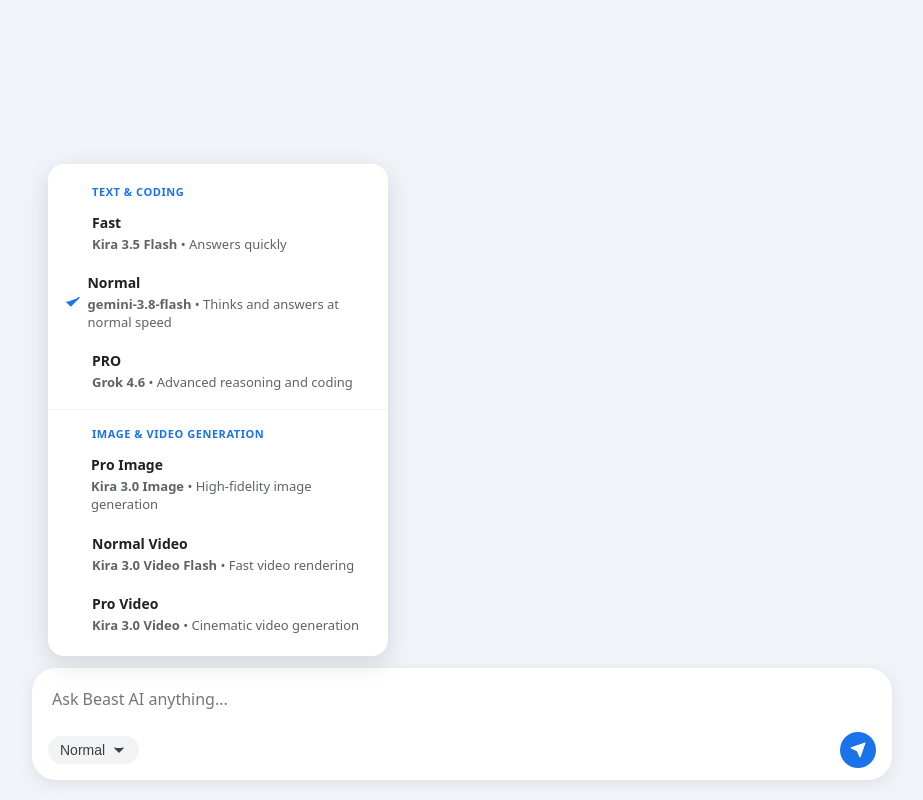
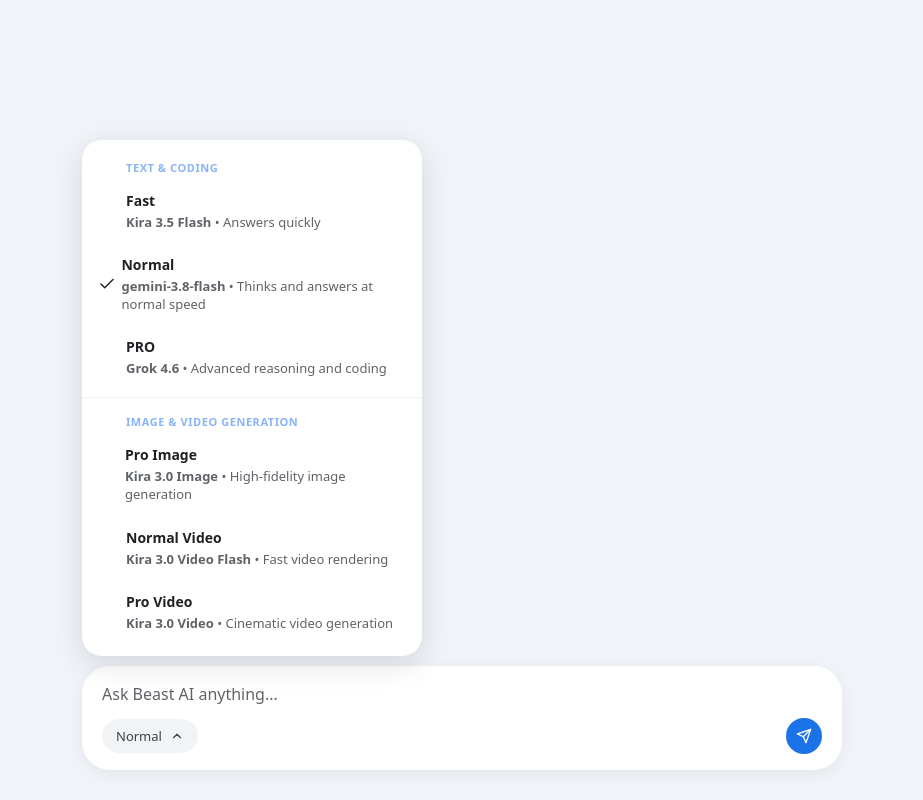
Before and after one commit to chiranthbeastgamerno1/BeastAI, a plain HTML site: page index.html in a window 1280 px wide. Both pictures are taken after a click on the button "Normal". Shown: the whole page, without its empty margins (178-1101 px from the left). Drawn offline with Linux system fonts and the light colour scheme.

Commit message:
Update index.html

```diff
--- a/index.html
+++ b/index.html
@@ -10,31 +10,25 @@
       box-sizing: border-box;
       margin: 0;
       padding: 0;
+      font-family: system-ui, -apple-system, BlinkMacSystemFont, 'Segoe UI', Roboto, sans-serif;
     }
 
     body {
-      font-family: system-ui, -apple-system, BlinkMacSystemFont, 'Segoe UI', Roboto, sans-serif;
-      background-color: #f0f4f9;
-      color: #202124;
+      background-color: #f0f4f9; /* Soft background matching your live Vercel deployment */
       height: 100vh;
       display: flex;
       flex-direction: column;
+      align-items: center;
+      justify-content: flex-end; /* Anchors the input bar to the bottom */
       overflow: hidden;
+      color: #202124;
     }
 
-    /* Main Chat Layout */
-    .chat-container {
-      flex: 1;
-      display: flex;
-      flex-direction: column;
-      max-width: 900px;
-      margin: 0 auto;
-      width: 100%;
-      position: relative;
-    }
-
+    /* Main Chat Display Area */
     .chat-history {
       flex: 1;
+      width: 100%;
+      max-width: 800px;
       padding: 20px;
       overflow-y: auto;
       display: flex;
@@ -42,19 +36,22 @@
       gap: 20px;
     }
 
-    /* Input Area */
+    /* Floating Input Wrapper */
     .input-wrapper {
-      padding: 20px;
-      background: transparent;
+      width: 100%;
+      max-width: 800px;
+      padding: 0 20px 30px 20px;
+      position: relative;
     }
 
+    /* The Floating Input Pill from your screenshot */
     .input-box {
       background: #ffffff;
-      border-radius: 24px;
-      box-shadow: 0 4px 16px rgba(0, 0, 0, 0.08);
+      border-radius: 28px;
+      box-shadow: 0 4px 16px rgba(0, 0, 0, 0.06);
       display: flex;
       flex-direction: column;
-      padding: 12px 16px;
+      padding: 16px 20px;
       position: relative;
     }
 
@@ -63,30 +60,34 @@
       resize: none;
       outline: none;
       font-size: 16px;
-      font-family: inherit;
-      min-height: 44px;
+      min-height: 24px;
       max-height: 200px;
-      padding: 8px 4px;
       background: transparent;
+      color: #202124;
+      line-height: 1.5;
+      margin-bottom: 12px;
+    }
+
+    textarea::placeholder {
+      color: #5f6368;
     }
 
     .input-controls {
       display: flex;
       justify-content: space-between;
       align-items: center;
-      margin-top: 8px;
     }
 
-    /* Model Selector Button */
+    /* The Model Selector Pill Button (Normal ▾) */
     .model-selector-btn {
       display: flex;
       align-items: center;
-      gap: 6px;
+      gap: 8px;
       background: #f1f3f4;
       border: none;
-      padding: 6px 12px;
-      border-radius: 16px;
-      font-size: 14px;
+      padding: 8px 14px;
+      border-radius: 18px;
+      font-size: 13px;
       font-weight: 500;
       color: #3c4043;
       cursor: pointer;
@@ -97,6 +98,7 @@
       background: #e8eaed;
     }
 
+    /* The Blue Send Button */
     .submit-btn {
       background: #1a73e8;
       color: white;
@@ -115,19 +117,24 @@
       background: #1557b0;
     }
 
-    /* Dropdown UI */
+    /* The Dropdown Popup Card */
     .beast-dropdown {
       position: absolute;
-      bottom: 100%;
-      left: 16px;
-      margin-bottom: 12px;
+      bottom: calc(100% + 10px);
+      left: 20px; /* Aligns with the left side of the inner container */
       width: 340px;
       background: #ffffff;
-      border-radius: 16px;
-      box-shadow: 0 8px 24px rgba(0, 0, 0, 0.12);
+      border-radius: 20px;
+      box-shadow: 0 8px 30px rgba(0, 0, 0, 0.12);
       padding: 12px 0;
-      display: none; /* Hidden by default */
+      display: none;
       z-index: 100;
+      animation: popIn 0.2s cubic-bezier(0.16, 1, 0.3, 1);
+    }
+
+    @keyframes popIn {
+      from { opacity: 0; transform: translateY(10px) scale(0.98); }
+      to { opacity: 1; transform: translateY(0) scale(1); }
     }
 
     .beast-dropdown.active {
@@ -139,14 +146,14 @@
       font-weight: 700;
       text-transform: uppercase;
       letter-spacing: 0.05em;
-      color: #1a73e8;
+      color: #8ab4f8;
       padding: 8px 16px 4px 44px;
     }
 
     .menu-item {
       display: flex;
       align-items: center;
-      padding: 10px 16px;
+      padding: 12px 16px;
       cursor: pointer;
       transition: background-color 0.2s ease;
     }
@@ -159,7 +166,7 @@
       width: 28px;
       display: flex;
       justify-content: flex-start;
-      color: #1a73e8;
+      color: #202124;
     }
 
     .text-content {
@@ -185,24 +192,17 @@
       background-color: #f1f3f4;
       margin: 8px 0;
     }
-
-    /* SVG Icons */
-    svg {
-      fill: currentColor;
-    }
   </style>
 </head>
 <body>
 
-  <div class="chat-container">
-    <div class="chat-history" id="chatHistory">
-      <!-- Chat messages will appear here -->
-    </div>
+  <!-- The chat area where messages will appear -->
+  <div class="chat-history" id="chatHistory"></div>
 
+  <!-- The floating input container at the bottom -->
   <div class="input-wrapper">
-      <div class="input-box">
 
-        <!-- The Custom Beast AI Dropdown -->
+    <!-- The Dropdown Menu -->
     <div class="beast-dropdown" id="modelDropdown">
 
       <div class="menu-category">Text & Coding</div>
@@ -217,6 +217,7 @@
 
       <div class="menu-item" data-model="Normal">
         <div class="check-area">
+          <!-- Active checkmark by default -->
           <svg width="18" height="18" viewBox="0 0 24 24" fill="none" stroke="currentColor" stroke-width="2" stroke-linecap="round" stroke-linejoin="round">
             <polyline points="20 6 9 17 4 12"></polyline>
           </svg>
@@ -262,20 +263,23 @@
           <div class="description"><strong>Kira 3.0 Video</strong> • Cinematic video generation</div>
         </div>
       </div>
-
     </div>
 
+    <!-- The exact pill from your Vercel screenshot -->
+    <div class="input-box">
       <textarea id="promptInput" placeholder="Ask Beast AI anything..." rows="1"></textarea>
 
       <div class="input-controls">
         <button class="model-selector-btn" id="dropdownToggle">
           <span id="currentModelLabel">Normal</span>
-            <svg width="16" height="16" viewBox="0 0 24 24" fill="none" stroke="currentColor" stroke-width="2" stroke-linecap="round" stroke-linejoin="round">
+          <!-- Down Caret SVG -->
+          <svg id="caretIcon" width="14" height="14" viewBox="0 0 24 24" fill="none" stroke="currentColor" stroke-width="2" stroke-linecap="round" stroke-linejoin="round">
             <polyline points="6 9 12 15 18 9"></polyline>
           </svg>
         </button>
 
         <button class="submit-btn" id="submitBtn">
+          <!-- Paper Airplane SVG -->
           <svg width="16" height="16" viewBox="0 0 24 24" fill="none" stroke="white" stroke-width="2" stroke-linecap="round" stroke-linejoin="round">
             <line x1="22" y1="2" x2="11" y2="13"></line>
             <polygon points="22 2 15 22 11 13 2 9 22 2"></polygon>
@@ -284,49 +288,55 @@
       </div>
     </div>
   </div>
-  </div>
 
   <script>
     const dropdownToggle = document.getElementById('dropdownToggle');
     const modelDropdown = document.getElementById('modelDropdown');
     const currentModelLabel = document.getElementById('currentModelLabel');
+    const caretIcon = document.getElementById('caretIcon');
     const menuItems = document.querySelectorAll('.menu-item');
+
     const checkmarkSVG = `<svg width="18" height="18" viewBox="0 0 24 24" fill="none" stroke="currentColor" stroke-width="2" stroke-linecap="round" stroke-linejoin="round"><polyline points="20 6 9 17 4 12"></polyline></svg>`;
+    const upCaretSVG = `<polyline points="18 15 12 9 6 15"></polyline>`;
+    const downCaretSVG = `<polyline points="6 9 12 15 18 9"></polyline>`;
 
-    // Toggle dropdown visibility
+    // Toggle dropdown visibility and flip the caret arrow
     dropdownToggle.addEventListener('click', (e) => {
       e.stopPropagation();
-      modelDropdown.classList.toggle('active');
+      const isActive = modelDropdown.classList.toggle('active');
+      caretIcon.innerHTML = isActive ? upCaretSVG : downCaretSVG;
     });
 
-    // Close dropdown when clicking outside
+    // Close dropdown when clicking anywhere else on the screen
     document.addEventListener('click', (e) => {
-      if (!modelDropdown.contains(e.target)) {
+      if (!modelDropdown.contains(e.target) && !dropdownToggle.contains(e.target)) {
         modelDropdown.classList.remove('active');
+        caretIcon.innerHTML = downCaretSVG;
       }
     });
 
     // Handle Model Selection
     menuItems.forEach(item => {
       item.addEventListener('click', () => {
-        // Remove checkmark from all items
+        // Clear checkmarks from all items
         menuItems.forEach(mi => {
           mi.querySelector('.check-area').innerHTML = '';
         });
 
-        // Add checkmark to clicked item
+        // Add checkmark to the item the user just clicked
         item.querySelector('.check-area').innerHTML = checkmarkSVG;
 
-        // Update button text
+        // Update the button text to match
         const selectedModel = item.getAttribute('data-model');
         currentModelLabel.innerText = selectedModel;
 
-        // Close dropdown
+        // Close the dropdown and reset the arrow
         modelDropdown.classList.remove('active');
+        caretIcon.innerHTML = downCaretSVG;
       });
     });
 
-    // Handle Auto-resize for Textarea
+    // Auto-resize the text area as the user types
     const textarea = document.getElementById('promptInput');
     textarea.addEventListener('input', function() {
       this.style.height = 'auto';
```
Lines whose indentation alone changed are shown as unchanged.
